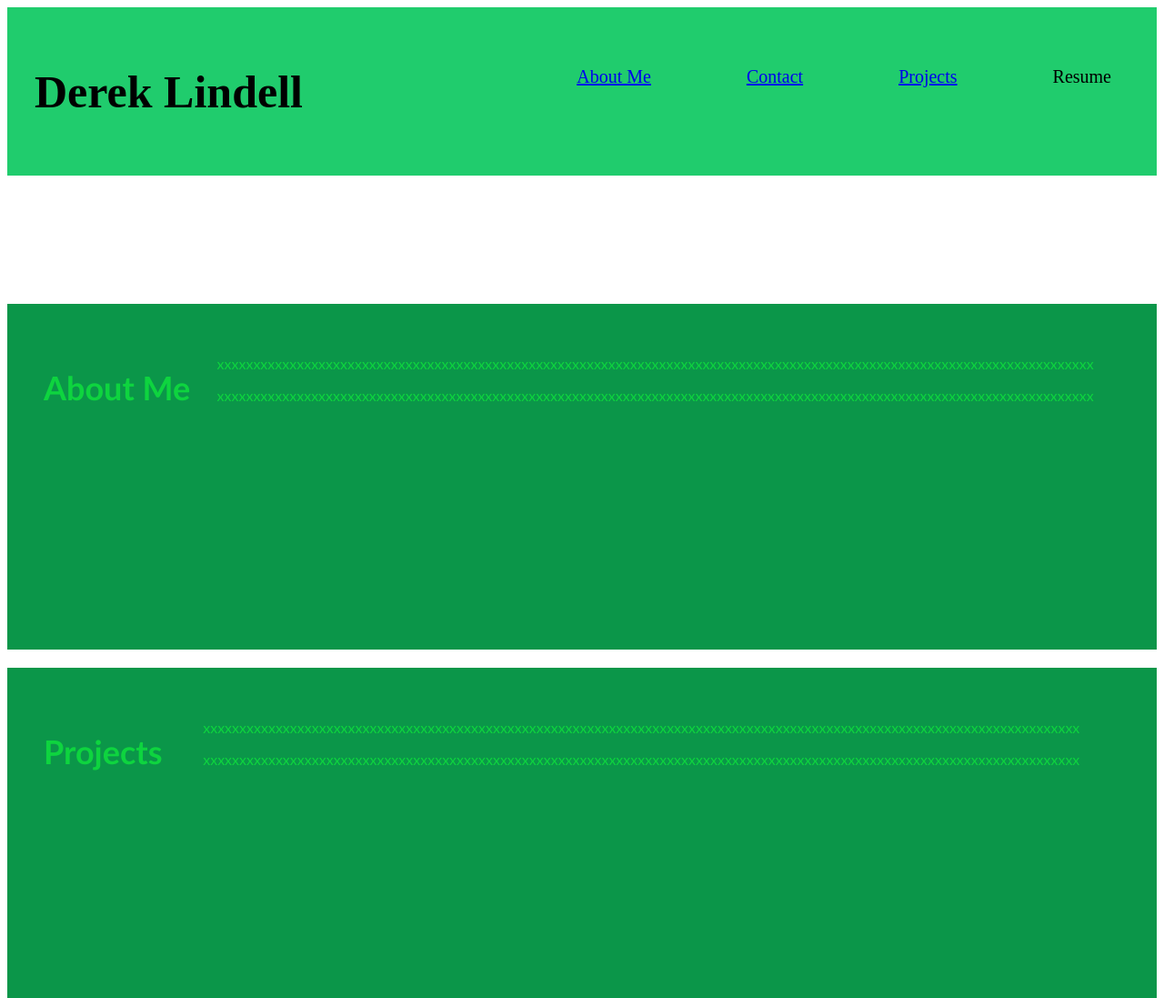
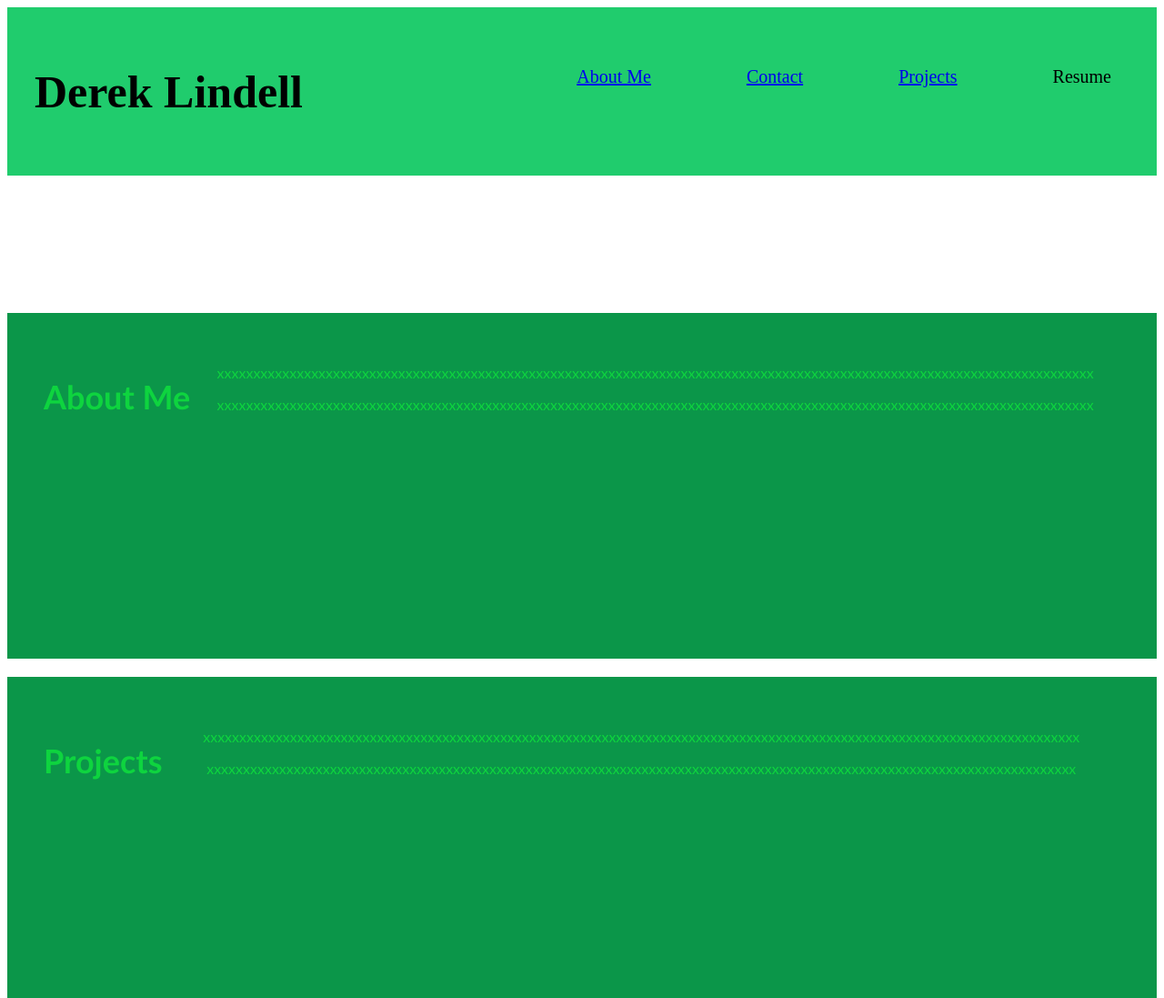
Before and after one commit to LindellDN/Professional-Portfolio, a plain HTML site: page index.html in a window 1280 px wide. Shown: the top 1097 px of the page at 91% size. Drawn offline with Linux system fonts and the light colour scheme.

Commit message:
page set-up

```diff
--- a/assest/css/style.css
+++ b/assest/css/style.css
@@ -35,7 +35,7 @@
 /*Hero Structure*/
 .hero {
   position: relative;
-  height: 100px;
+  height: 110px;
   width: 100%;
   margin-bottom: 25px;
   background-size: cover;
--- a/index.html
+++ b/index.html
@@ -45,7 +45,7 @@
             <h2>Projects</h2>
                 <div>
                     <p>xxxxxxxxxxxxxxxxxxxxxxxxxxxxxxxxxxxxxxxxxxxxxxxxxxxxxxxxxxxxxxxxxxxxxxxxxxxxxxxxxxxxxxxxxxxxxxxxxxxxxxxxxxxxxxxxxxxxxxxxx</p>
-                    <p>xxxxxxxxxxxxxxxxxxxxxxxxxxxxxxxxxxxxxxxxxxxxxxxxxxxxxxxxxxxxxxxxxxxxxxxxxxxxxxxxxxxxxxxxxxxxxxxxxxxxxxxxxxxxxxxxxxxxxxxxx</p>
+                    <p>xxxxxxxxxxxxxxxxxxxxxxxxxxxxxxxxxxxxxxxxxxxxxxxxxxxxxxxxxxxxxxxxxxxxxxxxxxxxxxxxxxxxxxxxxxxxxxxxxxxxxxxxxxxxxxxxxxxxxxxx</p>
                 </div>
         </section>
         <section id="contact">
```
